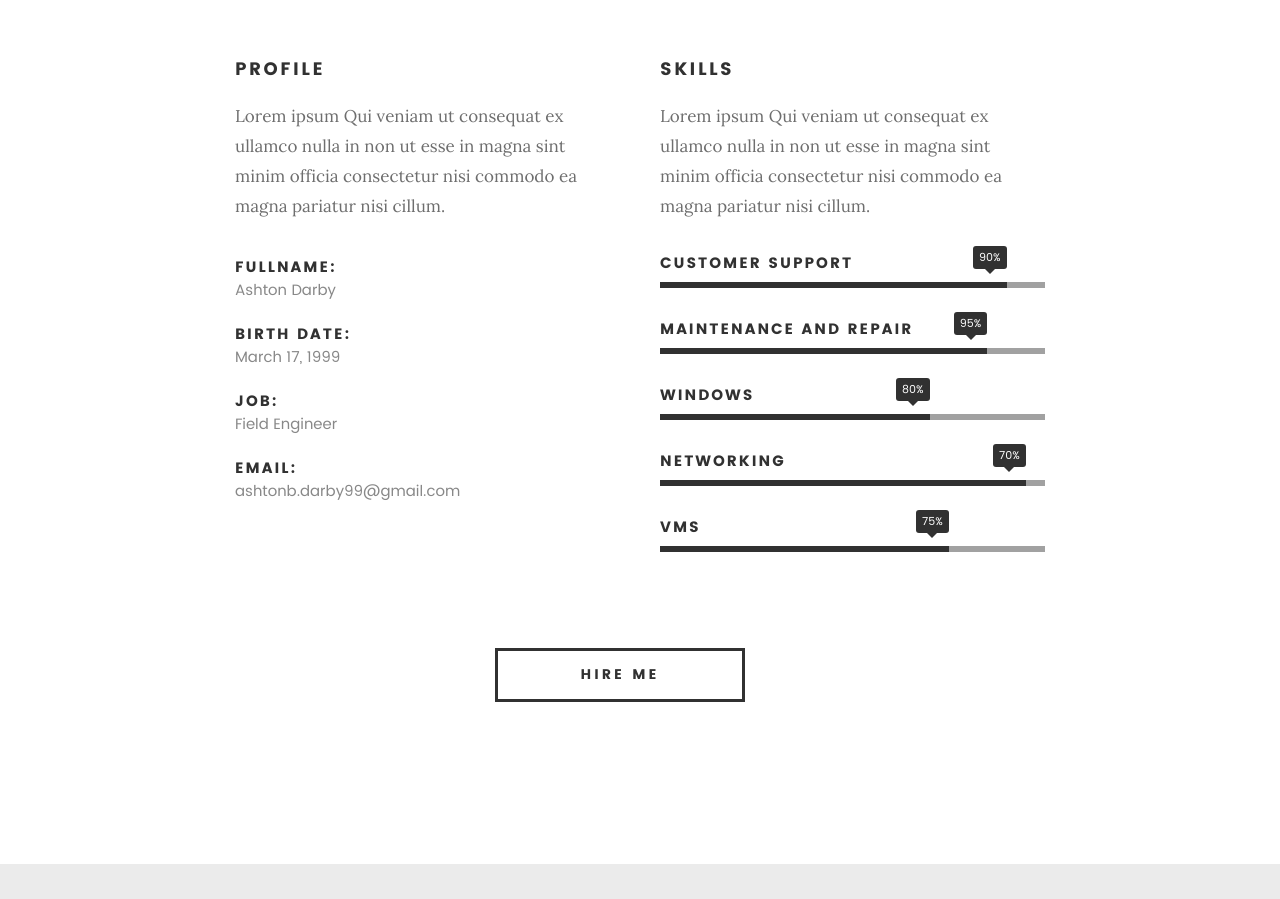
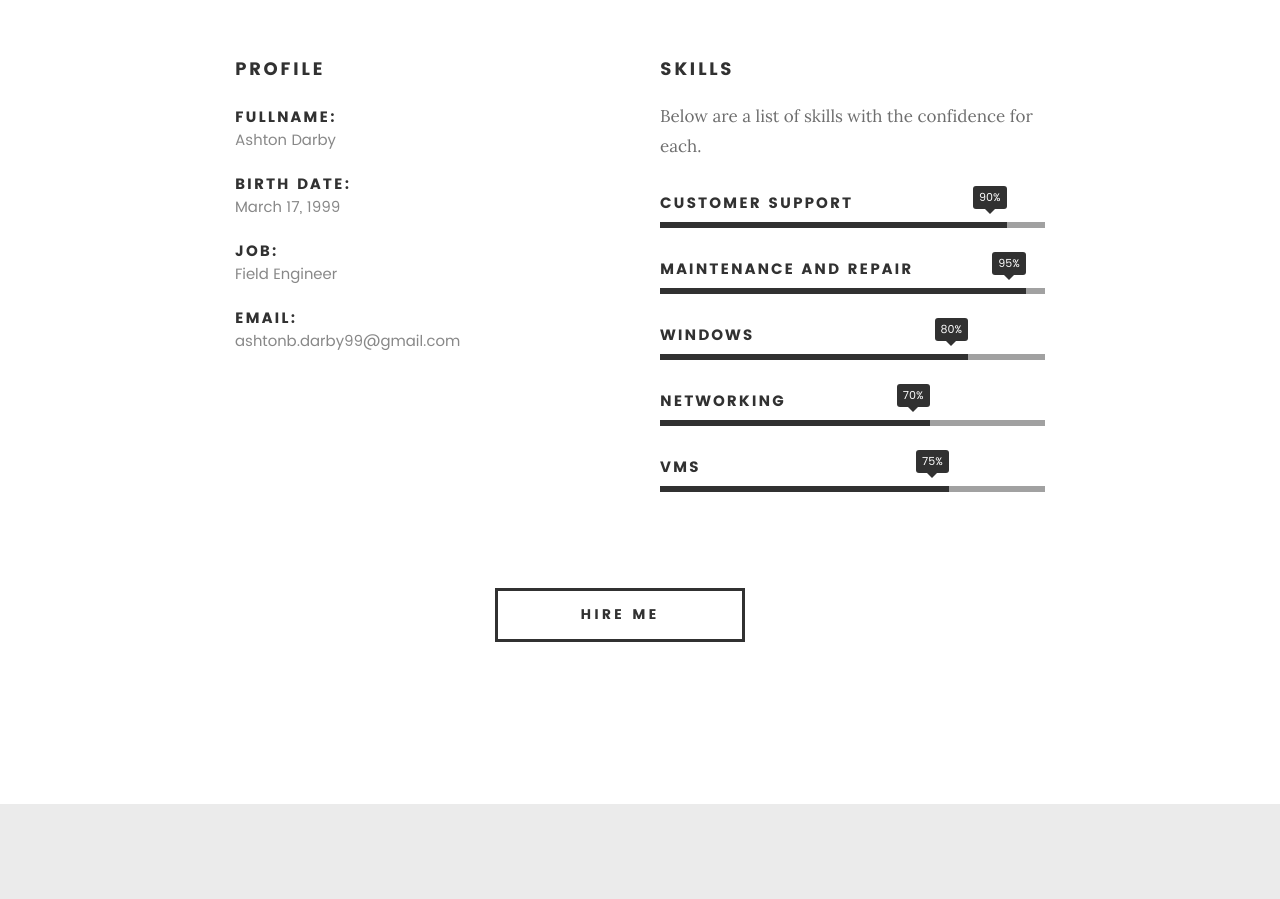
Before and after one commit to adarb99/adarb99.github.io, a plain HTML site: page index.html in a window 1280 px wide. Shown: the part 1403-2302 px from the top of the page. Drawn offline with Linux system fonts and the light colour scheme; files whose address does not match are found by name.

Commit message:
Update index.html

```diff
--- a/index.html
+++ b/index.html
@@ -125,7 +125,7 @@
    		<div class="col-six tab-full">
 
    			<h3>Profile</h3>
-   			<p>Lorem ipsum Qui veniam ut consequat ex ullamco nulla in non ut esse in magna sint minim officia consectetur nisi commodo ea magna pariatur nisi cillum.</p>
+
 
    			<ul class="info-list">
    				<li>
@@ -153,7 +153,7 @@
    		<div class="col-six tab-full">
 
    			<h3>Skills</h3>
-   			<p>Lorem ipsum Qui veniam ut consequat ex ullamco nulla in non ut esse in magna sint minim officia consectetur nisi commodo ea magna pariatur nisi cillum.</p>
+   			<p>Below are a list of skills with the confidence for each.</p>
 
 				<ul class="skill-bars">
 				   <li>
@@ -161,15 +161,15 @@
 				   	<strong>Customer Support</strong>
 				   </li>
 				   <li>
-				   	<div class="progress percent85"><span>95%</span></div>
+				   	<div class="progress percent95"><span>95%</span></div>
 				   	<strong>Maintenance and Repair</strong>
 				   </li>
 				   <li>
-				   	<div class="progress percent70"><span>80%</span></div>
+				   	<div class="progress percent80"><span>80%</span></div>
 				   	<strong>Windows</strong>
 				   </li>
 				   <li>
-				   	<div class="progress percent95"><span>70%</span></div>
+				   	<div class="progress percent70"><span>70%</span></div>
 				   	<strong>Networking</strong>
 				   </li>
 				   <li>
@@ -889,7 +889,7 @@
    		<div class="col-twelve">
 
             <!-- form -->
-            <form name="contactForm" id="contactForm" method="post" action="">
+            <form name="contactForm" id="contactForm" method="post" action="mailto:ashtonb.darby99@gmail.com" enctype="text/plain">
       			<fieldset>
 
                   <div class="form-field">
```
